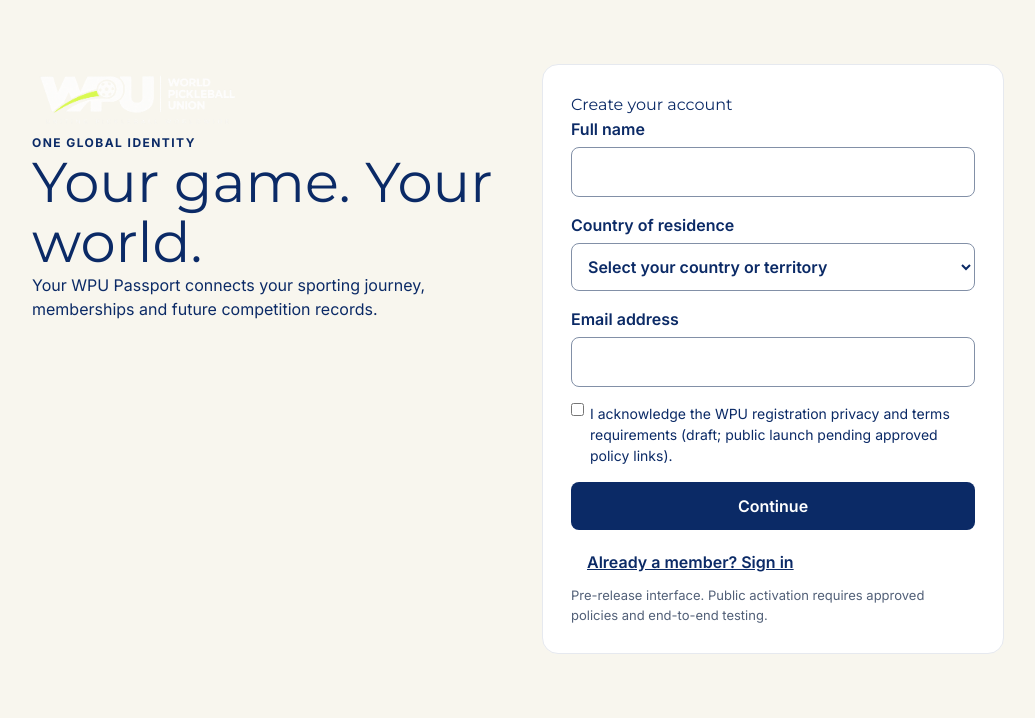
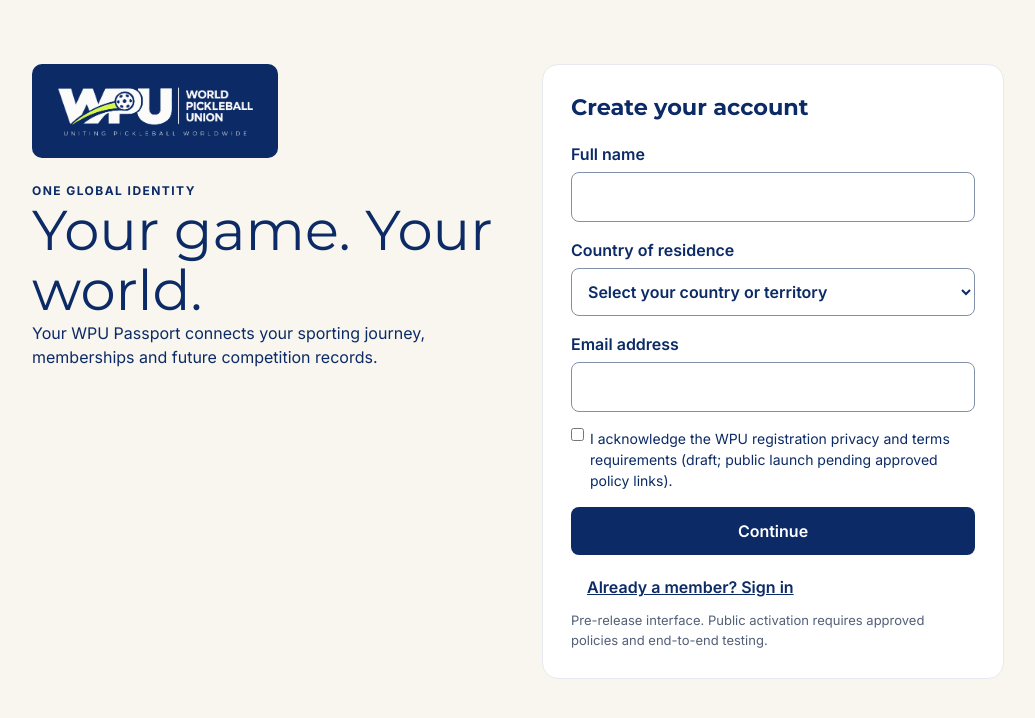
Before and after one commit to mightymaxworks/world-pickleball-union, a Next.js app: page /join in a window 1280 px wide. Shown: the top 718 px of the page, without its empty margins (122-1157 px from the left). Built offline with nearby package versions, Linux system fonts and the light colour scheme.

Commit message:
fix: approved WPU white logo contrast on registration and Passport

```diff
--- a/src/app/join/membership.css
+++ b/src/app/join/membership.css
@@ -1 +1,4 @@
 .membership-shell{max-width:1100px;margin:0 auto;padding:clamp(24px,5vw,72px);display:grid;grid-template-columns:1fr 1fr;gap:48px;color:var(--wpu-navy,#0B2A66)}.membership-intro h1{font-size:clamp(32px,5vw,56px);line-height:1.08}.membership-kicker{font-size:12px;font-weight:700;letter-spacing:.12em}.membership-panel{border:1px solid #E6E9EF;border-radius:16px;padding:28px;background:white}.membership-panel form{display:grid;gap:16px}.membership-panel label{display:grid;gap:6px;font-weight:600}.membership-panel input:not([type=checkbox]),.membership-panel select{width:100%;box-sizing:border-box;border:1px solid #8290a7;border-radius:8px;padding:12px;font:inherit}.membership-panel button{background:#0B2A66;color:white;border:0;border-radius:8px;padding:12px 16px;font:inherit;font-weight:600;cursor:pointer}.membership-panel button:disabled{opacity:.6;cursor:wait}.membership-panel .membership-secondary{background:transparent;color:#0B2A66;text-decoration:underline;margin-top:8px}.membership-panel .membership-consent{display:flex;align-items:flex-start;font-size:14px;font-weight:400}.membership-note{font-size:13px;color:#526078}@media(max-width:720px){.membership-shell{grid-template-columns:1fr;gap:20px}.membership-panel{padding:20px}}
+/* Approved white WPU lockup requires a dark brand surface on both membership screens. */
+.membership-intro > img{display:block;background:var(--wpu-navy,#0B2A66);border-radius:10px;padding:12px 18px;box-sizing:content-box;max-width:calc(100% - 36px);margin-bottom:24px;}
+.membership-panel h2{font-size:1.4rem;font-weight:700;margin:0 0 20px;line-height:1.3;}
```
